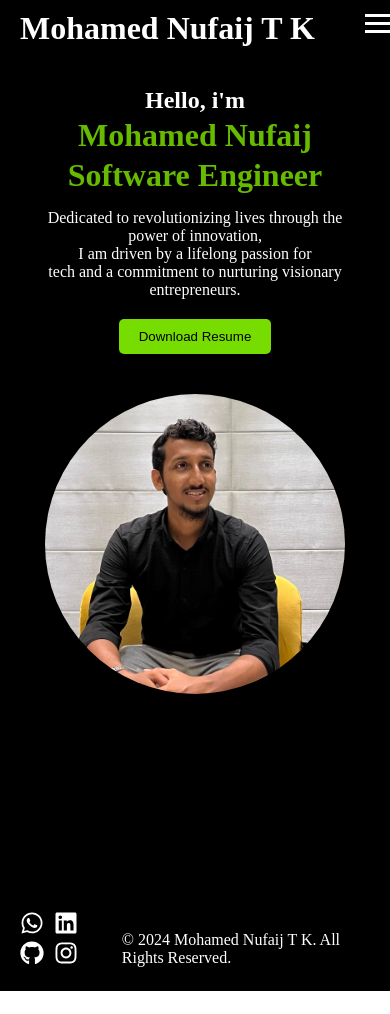
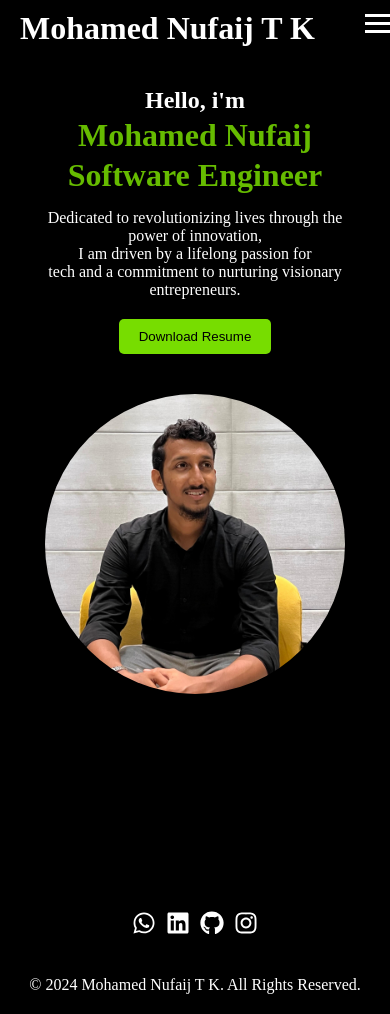
Before and after one commit to Mohamednufaij/Nufaij_Official_website, a React (Create React App) app: page / in a window 390 px wide. Before the commit the page ends 991 px from the top, so only its background shows below. Built offline with nearby package versions, Linux system fonts and the light colour scheme.

Commit message:
found some error in footer  while converting to mobile mode

```diff
--- a/src/Compenents/main.module.css
+++ b/src/Compenents/main.module.css
@@ -401,12 +401,15 @@ button:hover {
 
 
 /* Style for footer */
+
 .footer {
   background-color: #000;
   padding: 20px;
   display: flex;
+  flex-direction: row; /* Default to row layout */
   justify-content: space-between;
   align-items: center;
+  flex-wrap: wrap; /* Ensure wrapping on small screens */
 }
 
 .socialIcons a {
@@ -419,9 +422,42 @@ button:hover {
 .socialIcons a:hover {
   color: #77dd00;
 }
-.copyright>p{
+
+.socialIcons {
+  display: flex;
+  justify-content: center;
+  flex-wrap: wrap; /* Ensure wrapping on small screens */
+}
+
+.socialIcons a:last-child {
+  margin-right: 0; /* Remove margin from last icon */
+}
+
+@media (max-width: 600px) {
+  .footer {
+    flex-direction: column;
+    align-items: center;
+  }
+
+  .socialIcons {
+    margin-bottom: 20px;
+  }
+}
+
+.copyright > p {
   color: white;
+  text-align: center; /* Center align text on all screen sizes */
 }
+
+#myproject {
+  background-color: #000;
+  color: #66bb00;
+  margin-bottom: 2px;
+  text-align: center;
+}
+
+
+/* idk where this come from */
 #myproject {
   background-color: #000;
   color: #66bb00;
```
